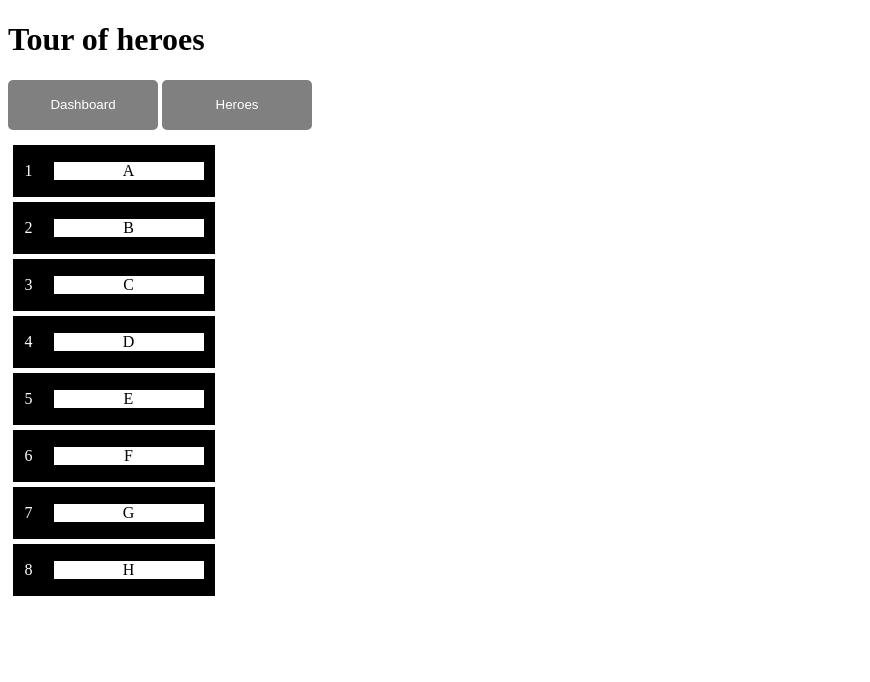
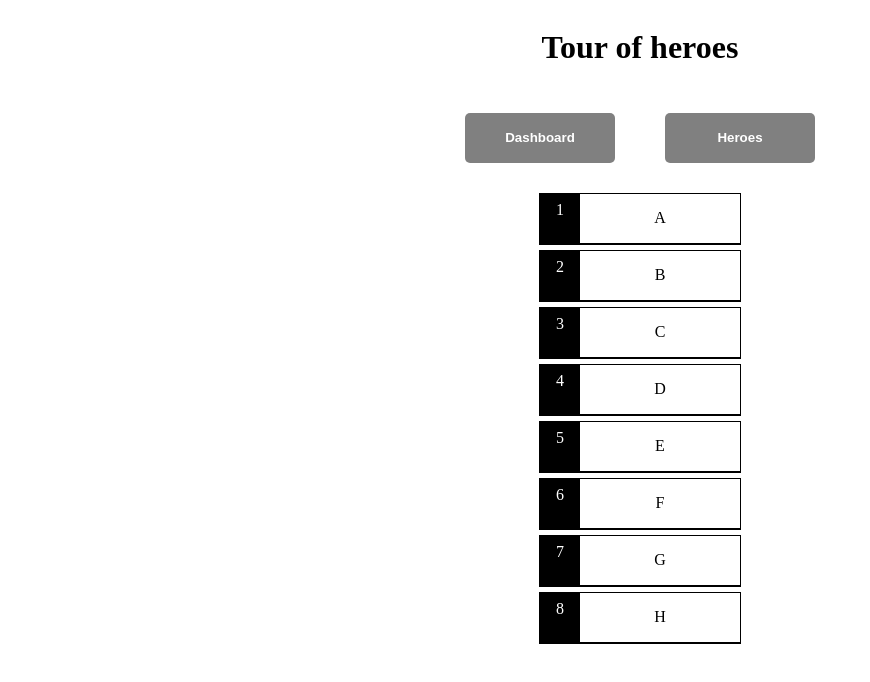
Before and after one commit to gmageswari/AngularPractice3-route, a plain HTML site: page index.html at #!/heroes in a window 1280 px wide. Shown: the whole page, without its empty margins (0-870 px from the left). Drawn offline with nearby package versions, Linux system fonts and the light colour scheme; some packages are replaced by stand-ins of ours.

Commit message:
css added to clean code

```diff
--- a/Heroes/heroes.css
+++ b/Heroes/heroes.css
@@ -1,7 +1,7 @@
 .eachHeroContainer{
     display: flex;
     flex-direction: row;
-    justify-content: space-around;
+    justify-content: space-between;
     align-items: center;
     background-color: black;
     color: white;
@@ -12,8 +12,17 @@
 }
 .name{
     text-align: center;
-    width: 150px;
+    height: 49px;
+    width: 160px;
     background-color: white;
     color: black;
     align-self: center;
+    padding-top: 15px;
+    box-sizing: border-box;
 }
+.id{
+    padding-top: 15px;
+    height: 50px;
+    width: 40px;
+    text-align: center;
+}
--- a/Heroes/heroes.html
+++ b/Heroes/heroes.html
@@ -1,4 +1,4 @@
 <div ng-repeat = 'x in heroes' class="eachHeroContainer" ng-click="goToPageCall(x.id)">
-    <p>{{x.id}}</p>
+    <p class="id">{{x.id}}</p>
     <p class="name">{{x.name}}</p>
 </div>
--- a/HeroesDetails/heroesDetails.css
+++ b/HeroesDetails/heroesDetails.css
@@ -0,0 +1,5 @@
+.name-style{
+    font-size: 30px;
+    font-weight: 700;
+
+}
--- a/index.css
+++ b/index.css
@@ -5,5 +5,20 @@
     width: 150px;
     border: none;
     border-radius : 5px;
-    margin-bottom: 10px;
+    margin: 10px;
+    font-weight: 700;
 }
+.page1{
+    display: flex;
+    flex-direction: column;
+    justify-content: center;
+    align-items: center;
+}
+.buttondiv{
+    display: flex;
+    flex-direction: row;
+    justify-content: space-around;
+    align-items: center;
+    height: 100px;
+    width: 400px;
+}
--- a/index.html
+++ b/index.html
@@ -8,12 +8,15 @@
     <link rel="stylesheet" href="Dashboard/dashboard.css" />
     <link rel="stylesheet" href="index.css" />
     <link rel="stylesheet" href="Heroes/heroes.css" />
+    <link rel="stylesheet" href="HeroesDetails/heroesDetails.css" />
 </head>
 <body>
-    <div ng-app="myRoutingApp" ng-controller="mainController">
+    <div ng-app="myRoutingApp" ng-controller="mainController" class="page1">
         <h1>Tour of heroes</h1>
-        <button class="tab-btn" ng-click="goToPage('/dashboard')">Dashboard</button>
-        <button class="tab-btn" ng-click="goToPage('/heroes')">Heroes</button>
+        <div class="buttondiv">
+            <button class="tab-btn" ng-click="goToPage('/dashboard')">Dashboard</button>
+            <button class="tab-btn" ng-click="goToPage('/heroes')">Heroes</button>
+        </div>
         <div ng-view></div>
     </div>
     <script src="https://code.angularjs.org/snapshot/angular.min.js"></script>
```
Also changed, not shown: HeroesDetails/heroesDetails.html (+1 -1 lines).
